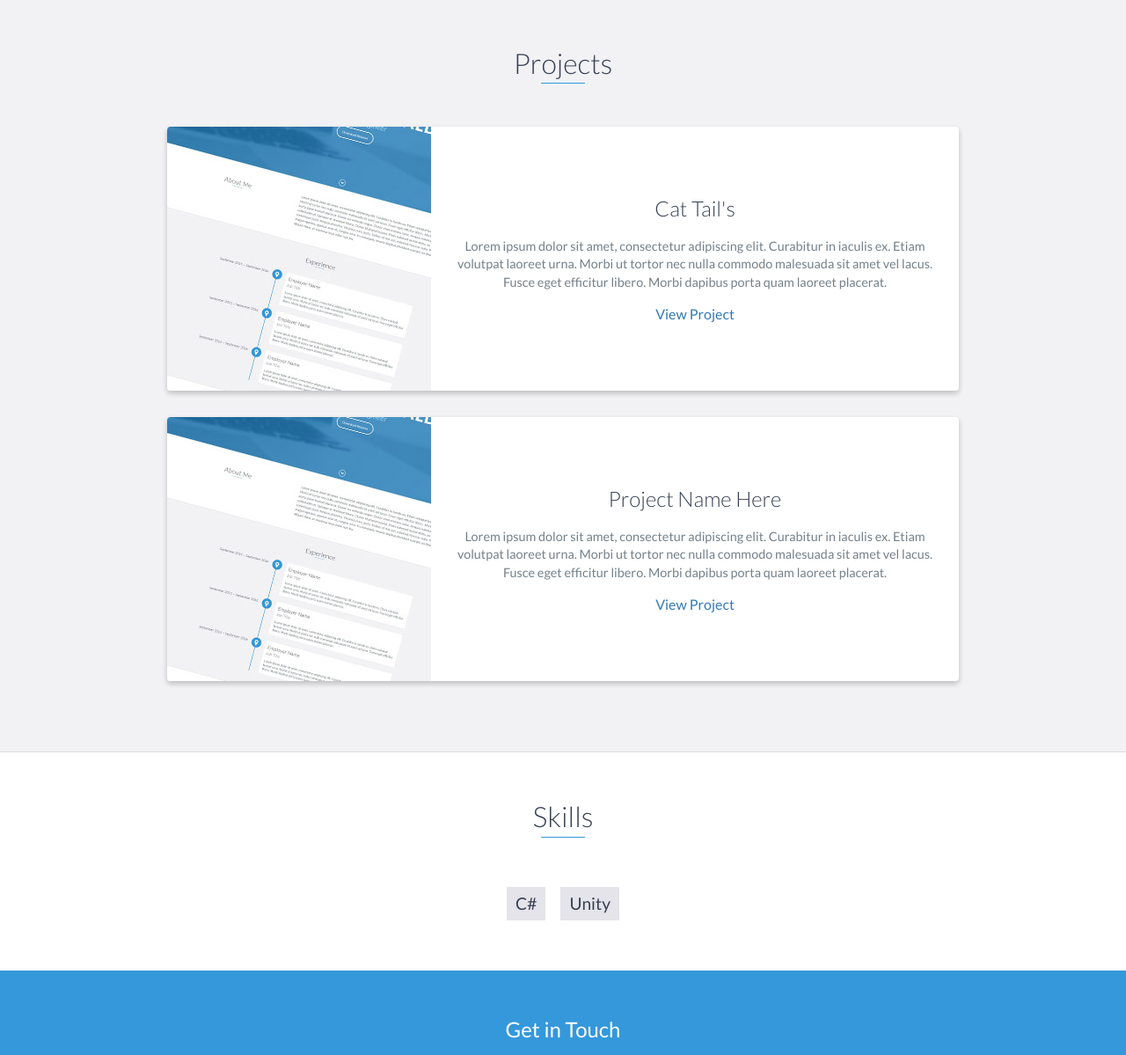
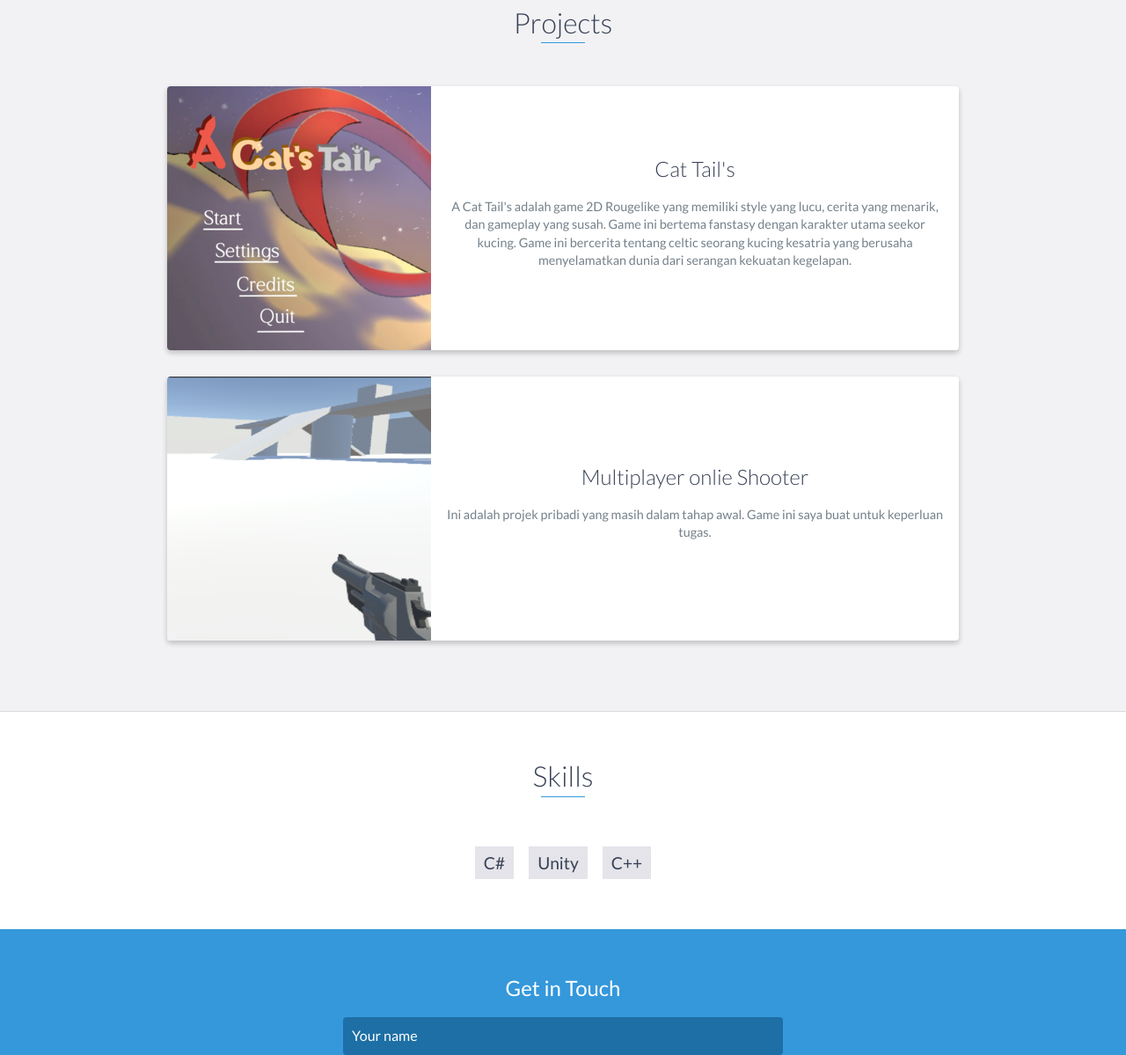
Before and after one commit to emorou/Uhfanul-Rojaki-Sukron.github.io, a website: page devportfolio-master/index.html in a window 1280 px wide. Shown: the part 1383-2582 px from the top of the page at 88% size. Drawn offline with nearby package versions, Linux system fonts and the light colour scheme.

Commit message:
Perubahan 3
Penabahan foto

```diff
--- a/devportfolio-master/index.html
+++ b/devportfolio-master/index.html
@@ -73,7 +73,7 @@
                 </div>
                 <div class="col-md-8">
                     <p>
-                        Saya seorang game programmer dengan minat untuk membuat game yang kreatif dan menantang. Dengan semangat untuk terus belajar dan berkembang, saya berkomitmen untuk mengeksplorasi teknologi baru dan memanfaatkan kreativitas untuk menciptakan pengalaman bermain yang unik dan menarik.
+                        Saya seorang game programmer dengan pengalaman 1 tahun dan minat untuk membuat game yang kreatif dan menantang. Dengan semangat untuk terus belajar dan berkembang, saya berkomitmen untuk mengeksplorasi teknologi baru dan memanfaatkan kreativitas untuk menciptakan pengalaman bermain yang unik dan menarik.
                     </p>
                 </div>
             </div>
@@ -87,9 +87,9 @@
             <h3>Politeknik Elektronika Negeri Surabaya</h3>
             <span class="education-date">Agustus 2022 - sekarang</span>
             <h4>Prodi Teknologi Game</h4>
-            <p>
-                Lorem ipsum dolor sit amet, consectetur adipiscing elit. Curabitur in iaculis ex. Etiam volutpat laoreet urna. Morbi ut tortor nec nulla commodo malesuada sit amet vel lacus. Fusce eget efficitur libero. Morbi dapibus porta quam laoreet placerat.
-            </p>
+            <!-- <p>
+
+            </p> -->
         </div>
         <!-- End .education-block -->
 
@@ -102,15 +102,15 @@
             <div class="row">
                 <div class="project shadow-large">
                     <div class="project-image">
-                        <img src="images/project.jpg" />
+                        <img src="images/ACatTails2.png"  />
                     </div>
                     <!-- End .project-image -->
                     <div class="project-info">
                         <h3>Cat Tail's</h3>
                         <p>
-                            Lorem ipsum dolor sit amet, consectetur adipiscing elit. Curabitur in iaculis ex. Etiam volutpat laoreet urna. Morbi ut tortor nec nulla commodo malesuada sit amet vel lacus. Fusce eget efficitur libero. Morbi dapibus porta quam laoreet placerat.
+                            A Cat Tail's adalah game 2D Rougelike yang memiliki style yang lucu, cerita yang menarik, dan gameplay yang susah. Game ini bertema fanstasy dengan karakter utama seekor kucing. Game ini bercerita tentang celtic seorang kucing kesatria yang berusaha menyelamatkan dunia dari serangan kekuatan kegelapan.
                         </p>
-                        <a href="#">View Project</a>
+                        <!-- <a href="#">View Project</a> -->
                     </div>
                     <!-- End .project-info -->
                 </div>
@@ -118,15 +118,15 @@
 
                 <div class="project shadow-large">
                     <div class="project-image">
-                        <img src="images/project.jpg" />
+                        <img src="images/Shooter1.png" />
                     </div>
                     <!-- End .project-image -->
                     <div class="project-info">
-                        <h3>Project Name Here</h3>
+                        <h3>Multiplayer onlie Shooter</h3>
                         <p>
-                            Lorem ipsum dolor sit amet, consectetur adipiscing elit. Curabitur in iaculis ex. Etiam volutpat laoreet urna. Morbi ut tortor nec nulla commodo malesuada sit amet vel lacus. Fusce eget efficitur libero. Morbi dapibus porta quam laoreet placerat.
+                            Ini adalah projek pribadi yang masih dalam tahap awal. Game ini saya buat untuk keperluan tugas.
                         </p>
-                        <a href="#">View Project</a>
+                        <!-- <a href="#">View Project</a> -->
                     </div>
                     <!-- End .project-info -->
                 </div>
@@ -141,6 +141,7 @@
         <ul>
             <li>C#</li>
             <li>Unity</li>
+            <li>C++</li>
         </ul>
     </div>
     <!-- End #skills -->
--- a/devportfolio-master/scss/styles.scss
+++ b/devportfolio-master/scss/styles.scss
@@ -652,6 +652,8 @@ footer {
 
 .project-image {
     float: left;
+    height: 300;
+    width: 500;
 }
 
 .project-info {
```
Also changed, not shown: devportfolio-master/images/ACatTails.png (added), devportfolio-master/images/ACatTails2.png (added), devportfolio-master/images/Shooter.png (added), devportfolio-master/images/Shooter1.png (added).
